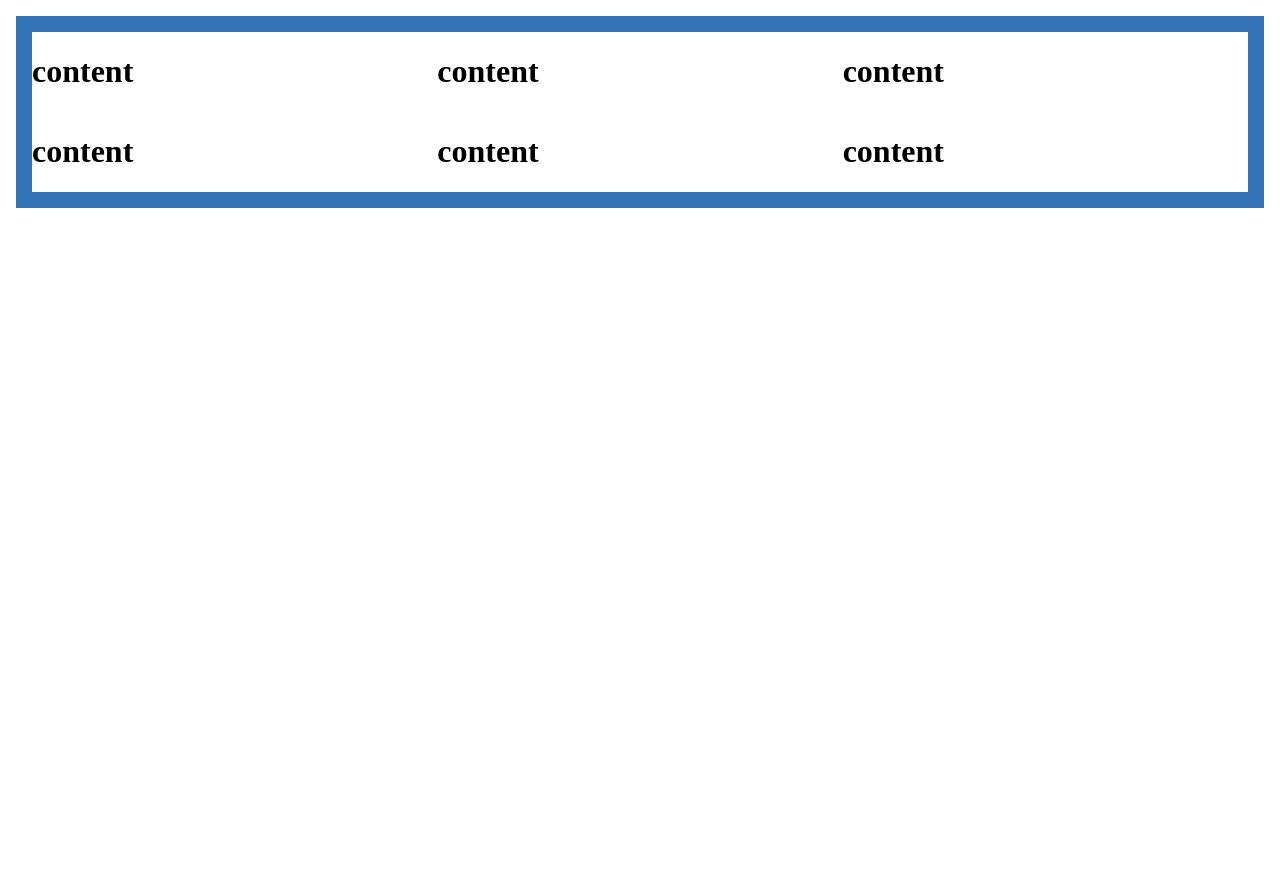
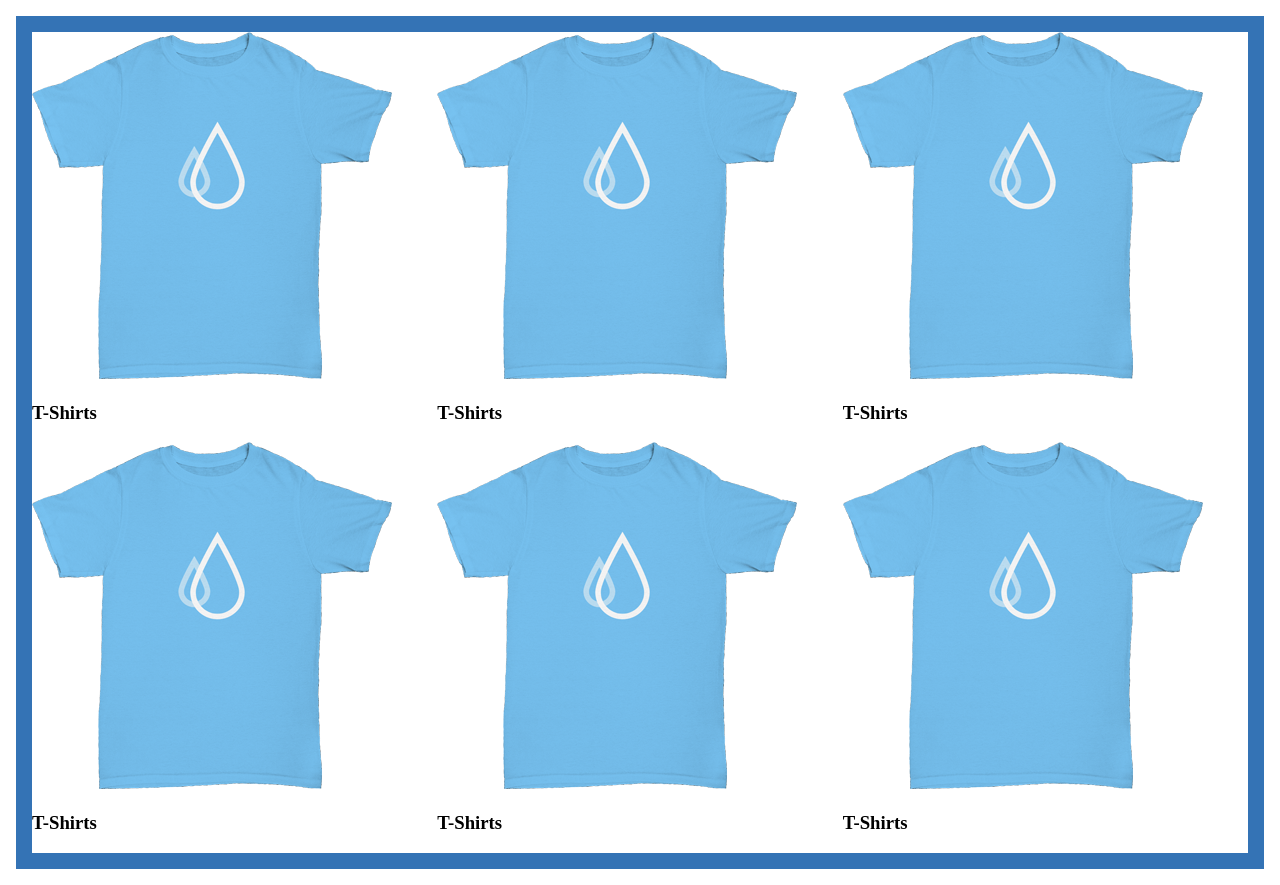
Before and after one commit to ShaunWMusic/06-tshirts, a website: page public/index.html in a window 1280 px wide. Before the commit the page ends 800 px from the top, so only its background shows below. Drawn offline with nearby package versions, Linux system fonts and the light colour scheme; files that its build step writes are made by us from their sources.

Commit message:
Add img to grid

```diff
--- a/public/index.html
+++ b/public/index.html
@@ -10,22 +10,28 @@
   <div class="grid__container">
     <div class="outer">
       <div class="inner">
-<h1 class="tshirt">content</h1>
+      <img src="../img/06-tshirt.png" alt="" class="tshirt-image">
+      <h3 class="tshirt">T-Shirts</h3>
       </div>
       <div class="inner">
-<h1 class="tshirt">content</h1>
+      <img src="../img/06-tshirt.png" alt="" class="tshirt-image">
+      <h3 class="tshirt">T-Shirts</h3>
       </div>
       <div class="inner">
-<h1 class="tshirt">content</h1>
+      <img src="../img/06-tshirt.png" alt="" class="tshirt-image">
+      <h3 class="tshirt">T-Shirts</h3>
       </div>
       <div class="inner">
-<h1 class="tshirt">content</h1>
+      <img src="../img/06-tshirt.png" alt="" class="tshirt-image">
+      <h3 class="tshirt">T-Shirts</h3>
       </div>
       <div class="inner">
-<h1 class="tshirt">content</h1>
+      <img src="../img/06-tshirt.png" alt="" class="tshirt-image">
+      <h3 class="tshirt">T-Shirts</h3>
       </div>
       <div class="inner">
-<h1 class="tshirt">content</h1>
+      <img src="../img/06-tshirt.png" alt="" class="tshirt-image">
+      <h3 class="tshirt">T-Shirts</h3>
       </div>
       </div>
   </div>
```
Also changed, not shown: public/img/06-tshirt.png (added).
